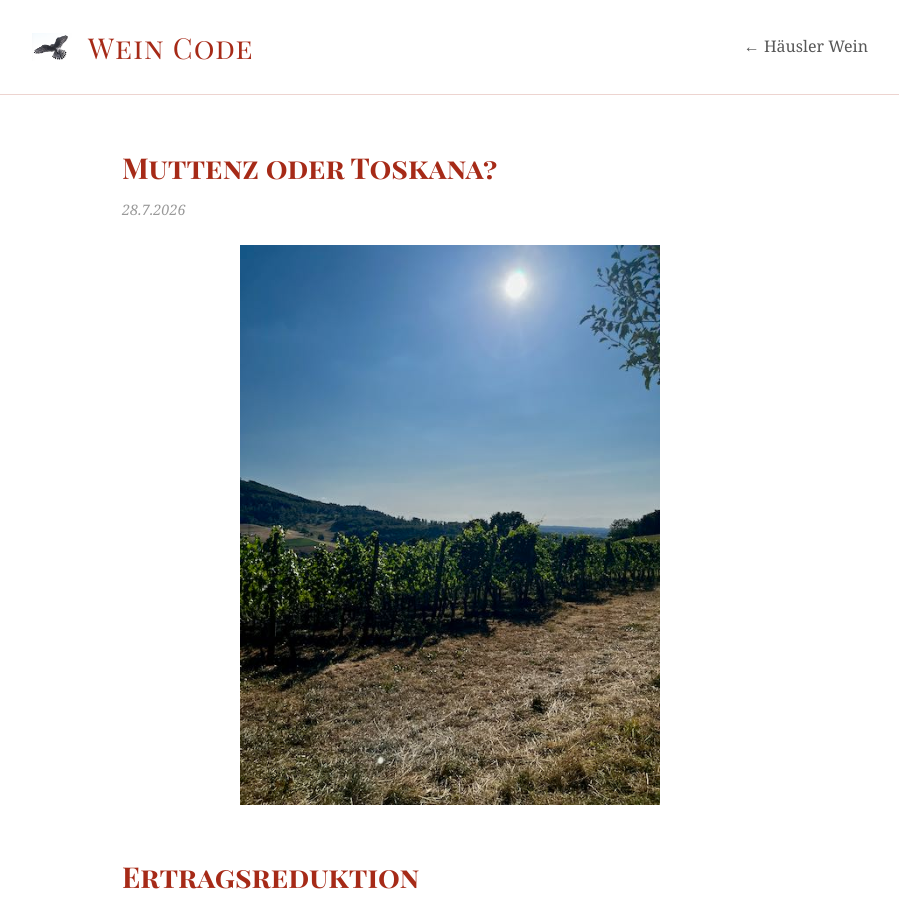
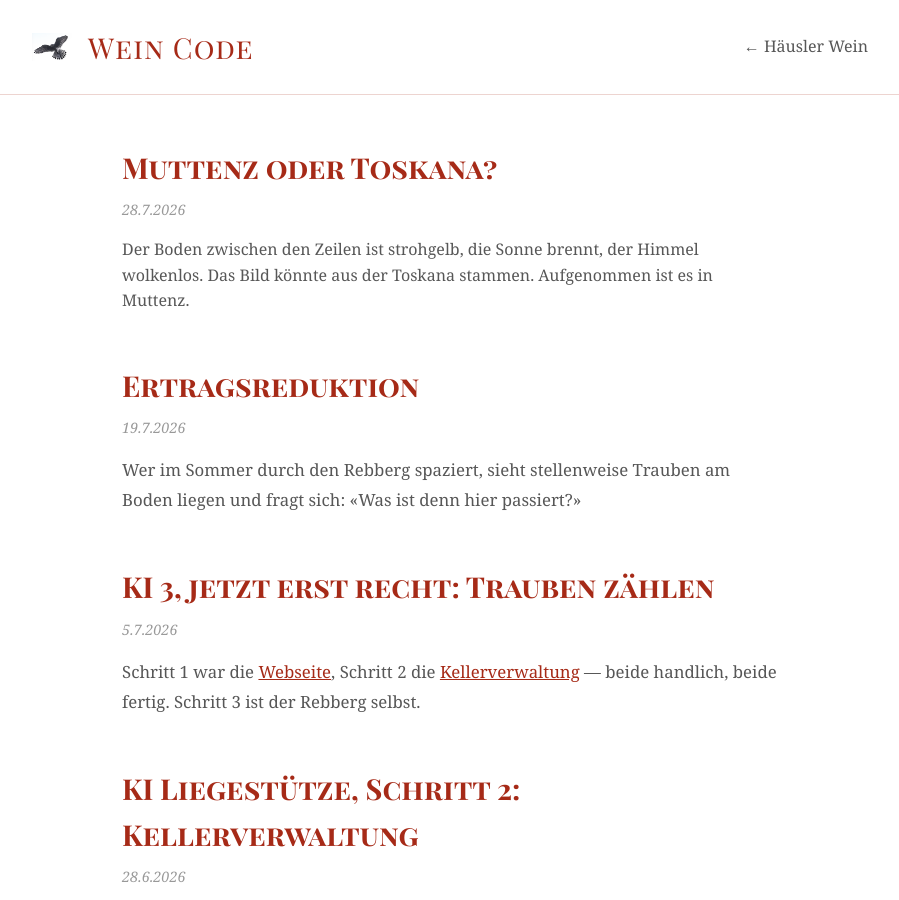
Before and after one commit to github-rha/blog.haeusler-wein, a Jekyll site: the page built from index.html, in a window 1280 px wide and 900 px high. Shown: the whole window, without its empty margins (190-1089 px from the left). Built offline with Jekyll 4.4.1, drawn with Linux system fonts in a browser that asks for light colours.

Commit message:
Set text excerpt for Muttenz post
The overview lists post.excerpt, which defaults to the first content
block — here the hero image. Add an explicit text excerpt so the image
shows only in the post detail view, not the index.

```diff
--- a/_posts/2026-07-28-muttenz-oder-toskana.md
+++ b/_posts/2026-07-28-muttenz-oder-toskana.md
@@ -2,6 +2,7 @@
 layout: post
 title: "Muttenz oder Toskana?"
 date: 2026-07-28
+excerpt: "Der Boden zwischen den Zeilen ist strohgelb, die Sonne brennt, der Himmel wolkenlos. Das Bild könnte aus der Toskana stammen. Aufgenommen ist es in Muttenz."
 ---
 
 <img src="{{ '/assets/muttenz-oder-toskana.jpeg' | relative_url }}" alt="Grüne Rebzeilen unter praller Sonne und wolkenlosem Himmel, der Boden zwischen den Zeilen strohgelb und ausgetrocknet" style="display:block;margin:1.5rem auto;max-width:100%;width:420px">
```
